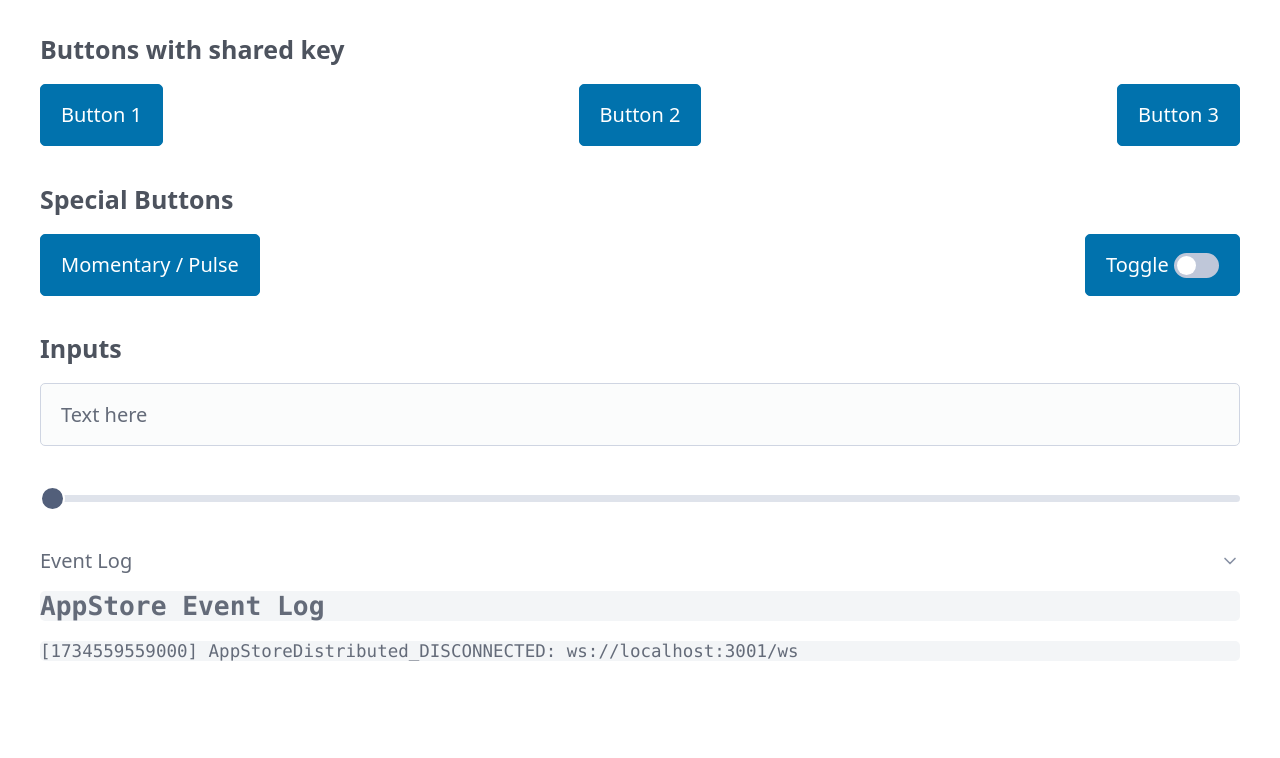
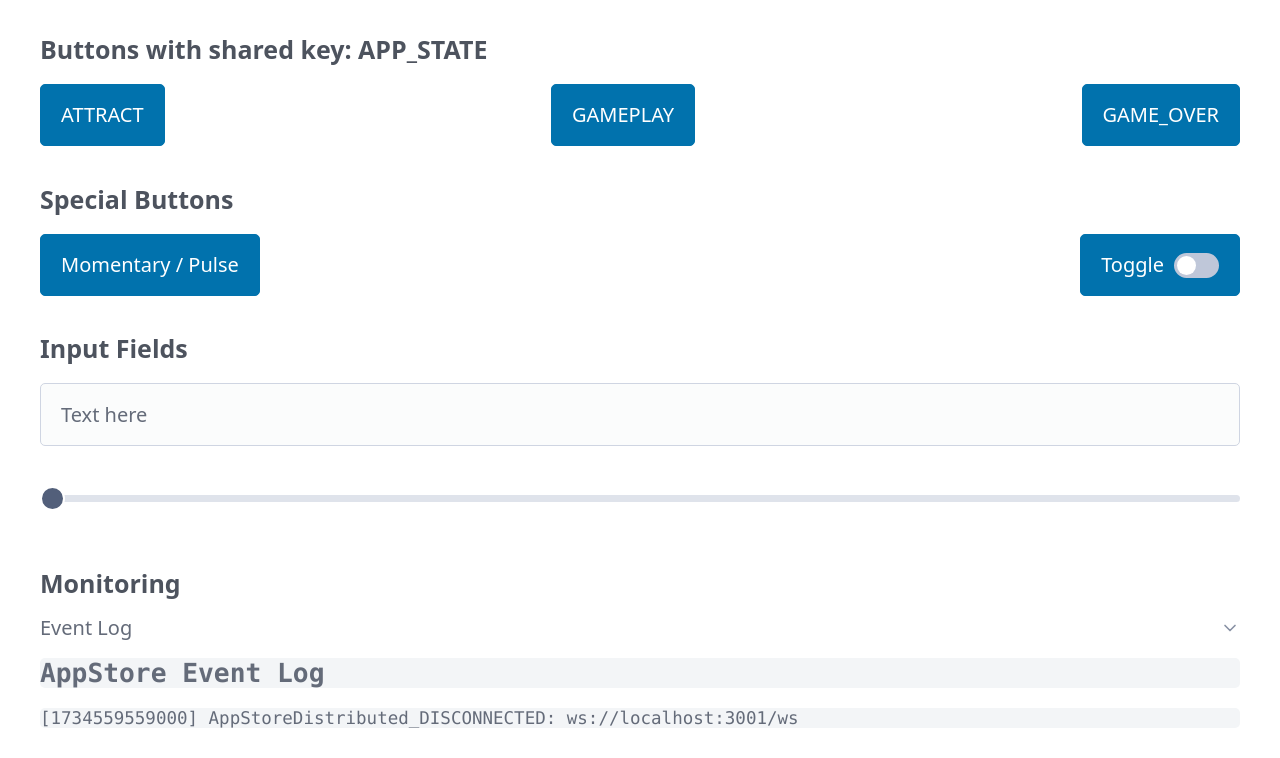
Before and after one commit to cacheflowe/haxademic-td, a website built with Vite: page www/app-store-demo/index.html in a window 1280 px wide. Shown: the part 178-936 px from the top of the page. Built offline with nearby package versions, Linux system fonts and the light colour scheme; no server answers.

Commit message:
AppStore updates

```diff
--- a/www/app-store-demo/index.html
+++ b/www/app-store-demo/index.html
@@ -21,51 +21,40 @@
     <link rel="stylesheet" href="css/styles.css" />
   </head>
   <body>
-    <app-state-distributed debug></app-state-distributed>
+    <app-state-distributed debug side-debug></app-state-distributed>
     <custom-app>
       <main class="container">
         <section>
           <h1>AppStoreDistributed Demo</h1>
           <p>A nice way to communicate between apps</p>
-          <h4>Buttons with shared key</h4>
+          <h4>Buttons with shared key: APP_STATE</h4>
           <nav>
-            <app-store-button key="BTN_KEY" value="BTN-VALUE-1"
-              >Button 1</app-store-button
-            >
-            <app-store-button key="BTN_KEY" value="BTN-VALUE-2"
-              >Button 2</app-store-button
-            >
-            <app-store-button key="BTN_KEY" value="BTN-VALUE-3"
-              >Button 3</app-store-button
-            >
+            <app-store-button key="APP_STATE" value="ATTRACT">ATTRACT</app-store-button>
+            <app-store-button key="APP_STATE" value="GAMEPLAY">GAMEPLAY</app-store-button>
+            <app-store-button key="APP_STATE" value="GAME_OVER">GAME_OVER</app-store-button>
           </nav>
           <h4>Special Buttons</h4>
           <nav>
-            <app-store-button key="BTN_PULSE" value="1" momentary
-              >Momentary / Pulse</app-store-button
-            >
-            <app-store-button key="BTN_TOGGLE" value="false" toggle
-              >Toggle
-            </app-store-button>
+            <app-store-button key="BTN_PULSE" value="1" momentary>Momentary / Pulse</app-store-button>
+            <app-store-button key="BTN_TOGGLE" value="0" toggle>Toggle</app-store-button>
           </nav>
-          <h4>Inputs</h4>
+          <h4>Input Fields</h4>
           <p>
-            <app-store-textfield
-              key="TEXT_INPUT"
-              value=""
-            ></app-store-textfield>
+            <app-store-textfield key="TEXT_INPUT" value=""></app-store-textfield>
           </p>
           <p>
-            <app-store-slider
-              key="SLIDER_1"
-              value="0"
-              max="1"
-            ></app-store-slider>
+            <app-store-slider key="SLIDER_1" value="0" max="1"></app-store-slider>
+          </p>
+          <h4>Monitoring</h4>
+          <p>
+            <app-store-monitor key="KINECT_1_DEPTH_HEALTHY" value=""></app-store-monitor>
+            <app-store-monitor key="KINECT_2_DEPTH_HEALTHY" value=""></app-store-monitor>
+            <app-store-monitor key="KINECT_3_DEPTH_HEALTHY" value=""></app-store-monitor>
           </p>
         </section>
         <details open>
           <summary>Event Log</summary>
-          <event-log-view max-length="8"></event-log-view>
+          <event-log-view max-length="10"></event-log-view>
         </details>
       </main>
       <footer class="container">
--- a/www/app-store-demo/js/haxademic.js/components/app-state-distributed.js
+++ b/www/app-store-demo/js/haxademic.js/components/app-state-distributed.js
@@ -11,15 +11,17 @@ class AppStateDistributed extends HTMLElement {
     this.shadow = this.attachShadow({ mode: "open" });
     this.initSharedState();
     this.addChildren();
-    // if (this.isDebug()) this.storeDebug.show();
   }
 
   initSharedState() {
     // get address from querystring or use default
     this.webSocketHost = "ws://" + document.location.hostname + ":3001/ws";
-    // let serverUrlFromHash = URLUtil.getHashQueryVariable("server");
-    // this.webSocketHost = serverUrlFromHash || this.webSocketHost;
-    // if (!serverUrlFromHash) document.location.hash += `&server=${serverAddr}`;
+    let serverUrlFromHash = URLUtil.getHashQueryVariable("server");
+    this.webSocketHost = serverUrlFromHash || this.webSocketHost;
+    if (!serverUrlFromHash) {
+      // show in URL for easy sharing
+      document.location.hash += `&server=${this.webSocketHost}`;
+    }
 
     // connect to websocket server
     this.appStore = new AppStoreDistributed(this.webSocketHost);
@@ -34,15 +36,15 @@ class AppStateDistributed extends HTMLElement {
   }
 
   addChildren() {
+    let sideDebug = this.hasAttribute("side-debug") ? "side-debug" : "";
     this.shadow.innerHTML = this.isDebug()
       ? /*html*/ `
         <websocket-indicator></websocket-indicator>
-        <app-store-debug></app-store-debug>
+        <app-store-debug ${sideDebug}></app-store-debug>
       `
       : /*html*/ `
         <app-store-debug></app-store-debug>
       `;
-    this.storeDebug = this.shadow.querySelector("app-store-debug");
   }
 
   // AppStore listeners
--- a/www/app-store-demo/js/haxademic.js/components/app-store-button.js
+++ b/www/app-store-demo/js/haxademic.js/components/app-store-button.js
@@ -60,6 +60,7 @@ class AppStoreButton extends AppStoreElement {
   css() {
     return /*css*/ `
       button input[type="checkbox"] {
+        margin-left: 0.5rem;
         margin-right: 0;
         pointer-events: none;
       }
--- a/www/app-store-demo/js/haxademic.js/components/app-store-debug.js
+++ b/www/app-store-demo/js/haxademic.js/components/app-store-debug.js
@@ -26,8 +26,21 @@ class AppStoreDebug extends HTMLElement {
   }
 
   css() {
+    let isSideDisplay = this.hasAttribute("side-debug");
+    let sideCSS = isSideDisplay
+      ? `
+        top: 0;
+        left: 0;
+        width: auto;
+        height: 100%;
+        max-width: 70%;
+        border-top: none;
+        border-right: 2px solid green;
+      `
+      : "";
     return /*css*/ `
       :host {
+        pointer-events: none;
         border-top: 2px solid green;
         position: fixed;
         bottom: 0;
@@ -41,10 +54,18 @@ class AppStoreDebug extends HTMLElement {
         font-size: 12px;
         z-index: 9999;
         display: none;
-        font-size: 10px;
+        ${sideCSS}
+      }
+      table {
+        border-collapse: collapse;
+        border-spacing: 0;
       }
       td {
-        font-size: 10px;
+        background: rgba(255, 255, 255, 0.1);
+        padding: 0.5rem;
+      }
+      tr {
+        border-bottom: 1px solid rgba(255, 255, 255, 0.4);
       }
     `;
   }
--- a/www/app-store-demo/js/haxademic.js/components/websocket-indicator.js
+++ b/www/app-store-demo/js/haxademic.js/components/websocket-indicator.js
@@ -45,7 +45,7 @@ class WebsocketIndicator extends HTMLElement {
       div {
         position: absolute;
         top: 1rem;
-        left: 1rem;
+        right: 1rem;
         width: 20px;
         height: 20px;
         border-radius: 10px;
```
Also changed, not shown: 2 other files.
